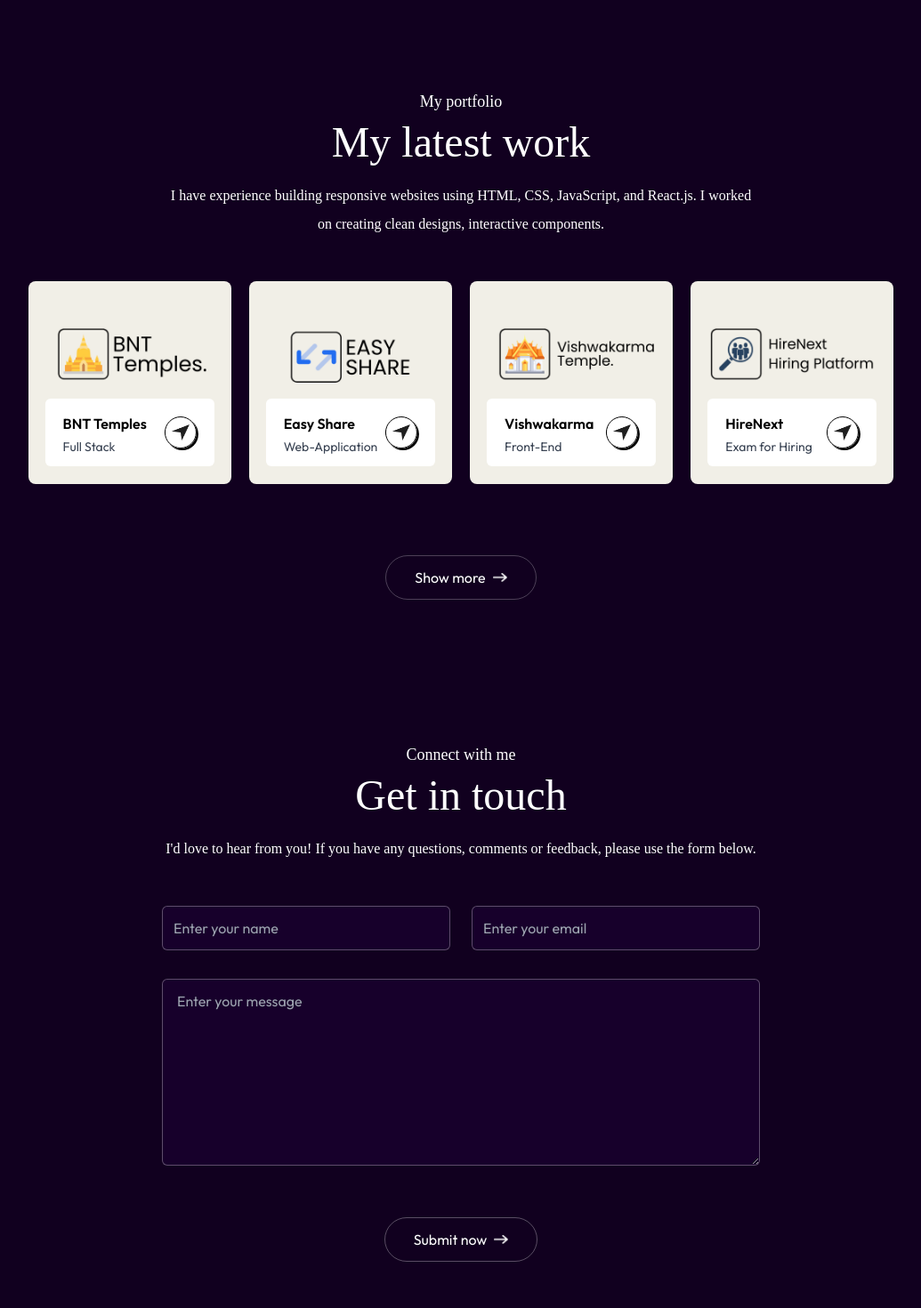
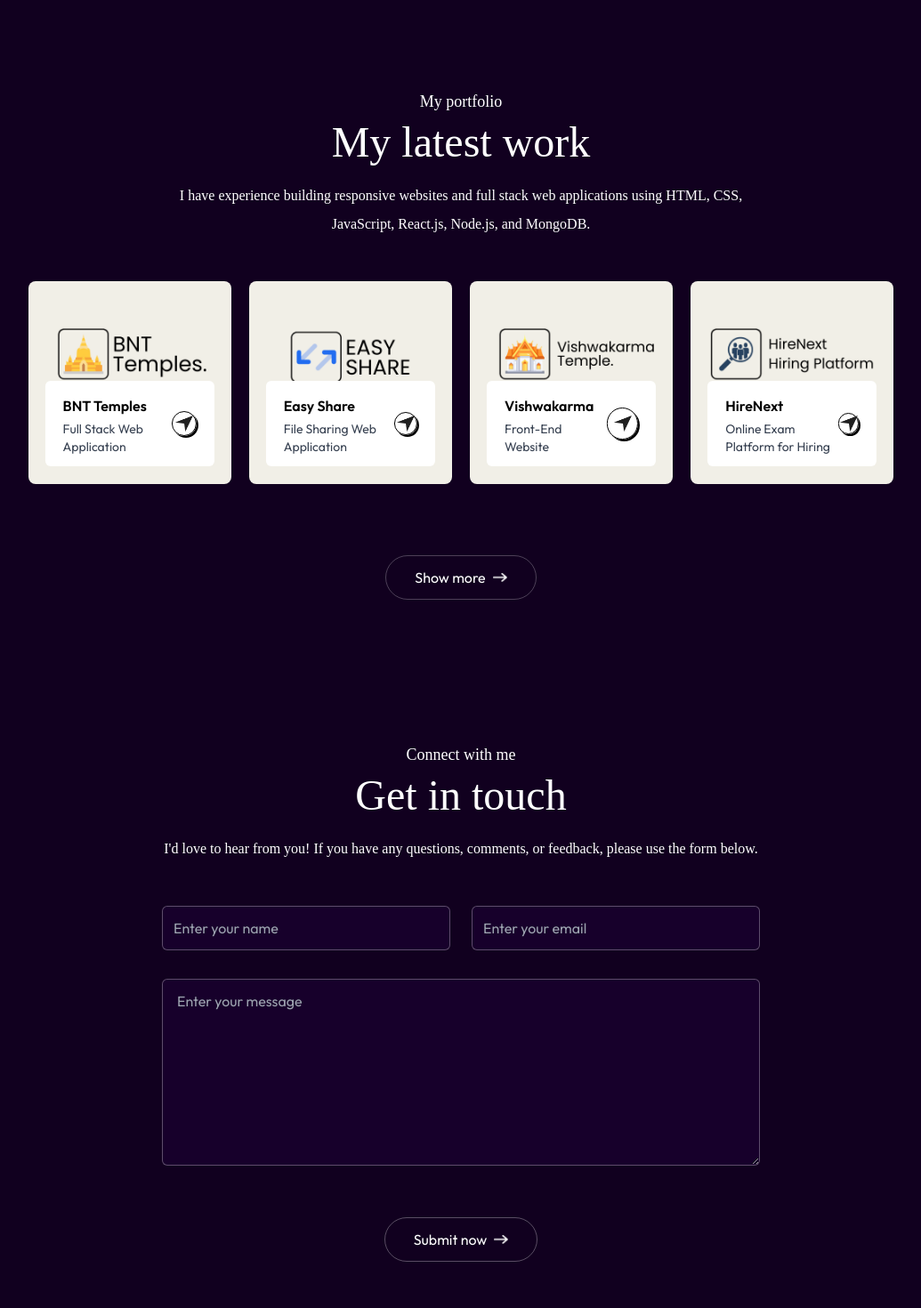
Before and after one commit to Mohan-Badiger/Portfolio, a React (Vite) app: page / in a window 1280 px wide. Shown: the part 1580-3050 px from the top of the page at 89% size, without its empty margins (122-1157 px from the left). Built offline with nearby package versions, Linux system fonts and the light colour scheme; a web font is replaced by a local one.

Commit message:
SEO update step-2

```diff
--- a/src/components/Contact.jsx
+++ b/src/components/Contact.jsx
@@ -1,57 +1,117 @@
-import { useEffect, useState } from 'react'
+import { useState } from 'react'
 
 export default function Contact() {
-    const [result, setResult] = useState("");
+  const [result, setResult] = useState("")
 
   const onSubmit = async (event) => {
-        event.preventDefault();
-        setResult("Sending....");
-        const formData = new FormData(event.target);
+    event.preventDefault()
+    setResult("Sending....")
+    const formData = new FormData(event.target)
 
-        // ----- Enter your Web3 Forms Access key below---------
-
-        formData.append("access_key", "d2ebae31-4a62-4d7e-8fee-bc974f2063ab");
+    formData.append("access_key", "d2ebae31-4a62-4d7e-8fee-bc974f2063ab")
 
     const res = await fetch("https://api.web3forms.com/submit", {
       method: "POST",
-            body: formData
-        }).then((res) => res.json());
+      body: formData,
+    }).then((res) => res.json())
 
     if (res.success) {
-            console.log("Success", res);
-            setResult(res.message);
-            event.target.reset();
+      setResult(res.message)
+      event.target.reset()
     } else {
-            console.log("Error", res);
-            setResult(res.message);
+      setResult(res.message)
     }
-    };
-
+  }
 
   return (
-        <div id="contact" className="w-full px-[12%] py-10 scroll-mt-20 bg-[url('./assets/footer-bg-color.png')] bg-no-repeat bg-[length:90%_auto] bg-center dark:bg-none">
+    <section
+      id="contact"
+      aria-label="Contact Mohan Badiger"
+      className="w-full px-[12%] py-10 scroll-mt-20 bg-[url('./assets/footer-bg-color.png')] bg-no-repeat bg-[length:90%_auto] bg-center dark:bg-none"
+    >
+      {/* ✅ SEO-only invisible heading */}
+      <h2 className="sr-only">
+        Contact Mohan Badiger – Full Stack MERN Developer
+      </h2>
 
+      {/* Existing visible content (unchanged) */}
       <h4 className="text-center mb-2 text-lg font-Ovo">Connect with me</h4>
-            <h2 className="text-center text-5xl font-Ovo">Get in touch</h2>
-            <p className="text-center max-w-2xl mx-auto mt-5 mb-12 font-Ovo">I&apos;d love to hear from you! If you have any questions, comments or feedback, please use the form below.</p>
+      <h3 className="text-center text-5xl font-Ovo">Get in touch</h3>
 
-            <form onSubmit={onSubmit} className="max-w-2xl mx-auto">
+      <p className="text-center max-w-2xl mx-auto mt-5 mb-12 font-Ovo">
+        I&apos;d love to hear from you! If you have any questions, comments, or
+        feedback, please use the form below.
+      </p>
 
-                <input type="hidden" name="subject" value="Mohan Badiger - New form Submission" />
+      <form
+        onSubmit={onSubmit}
+        aria-label="Contact form for Mohan Badiger"
+        className="max-w-2xl mx-auto"
+      >
+        <input
+          type="hidden"
+          name="subject"
+          value="Mohan Badiger - New Contact Form Submission"
+        />
+
+        {/* Hidden labels for SEO & accessibility */}
+        <label htmlFor="name" className="sr-only">
+          Your Name
+        </label>
+        <label htmlFor="email" className="sr-only">
+          Your Email Address
+        </label>
+        <label htmlFor="message" className="sr-only">
+          Your Message
+        </label>
 
         <div className="grid grid-cols-auto gap-6 mt-10 mb-8">
-                    <input type="text" placeholder="Enter your name" className="flex-1 px-3 py-2 focus:ring-1 outline-none border border-gray-300 dark:border-white/30 rounded-md bg-white dark:bg-darkHover/30" required name="name" />
+          <input
+            id="name"
+            type="text"
+            name="name"
+            required
+            placeholder="Enter your name"
+            className="flex-1 px-3 py-2 focus:ring-1 outline-none border border-gray-300 dark:border-white/30 rounded-md bg-white dark:bg-darkHover/30"
+          />
 
-                    <input type="email" placeholder="Enter your email" className="flex-1 px-3 py-2 focus:ring-1 outline-none border border-gray-300 dark:border-white/30 rounded-md bg-white dark:bg-darkHover/30" required name="email" />
+          <input
+            id="email"
+            type="email"
+            name="email"
+            required
+            placeholder="Enter your email"
+            className="flex-1 px-3 py-2 focus:ring-1 outline-none border border-gray-300 dark:border-white/30 rounded-md bg-white dark:bg-darkHover/30"
+          />
         </div>
-                <textarea rows="6" placeholder="Enter your message" className="w-full px-4 py-2 focus:ring-1 outline-none border border-gray-300 dark:border-white/30 rounded-md bg-white mb-6 dark:bg-darkHover/30" required name="message"></textarea>
+
+        <textarea
+          id="message"
+          name="message"
+          rows="6"
+          required
+          placeholder="Enter your message"
+          className="w-full px-4 py-2 focus:ring-1 outline-none border border-gray-300 dark:border-white/30 rounded-md bg-white mb-6 dark:bg-darkHover/30"
+        ></textarea>
+
         <div className="h-captcha mb-6 max-w-full" data-captcha="true"></div>
-                <button type='submit' className="py-2 px-8 w-max flex items-center justify-between gap-2 bg-black/80 text-white rounded-full mx-auto hover:bg-black duration-500 dark:bg-transparent dark:border dark:border-white/30 dark:hover:bg-darkHover">
+
+        <button
+          type="submit"
+          className="py-2 px-8 w-max flex items-center justify-between gap-2 bg-black/80 text-white rounded-full mx-auto hover:bg-black duration-500 dark:bg-transparent dark:border dark:border-white/30 dark:hover:bg-darkHover"
+        >
           Submit now
-                    <img src="./assets/right-arrow-white.png" alt="" className="w-4" />
+          <img
+            src="./assets/right-arrow-white.png"
+            alt="submit contact form"
+            className="w-4"
+          />
         </button>
-                <p className='mt-4'>{result}</p>
+
+        <p className="mt-4" aria-live="polite">
+          {result}
+        </p>
       </form>
-        </div>
+    </section>
   )
 }
--- a/src/components/Work.jsx
+++ b/src/components/Work.jsx
@@ -3,55 +3,105 @@ export default function Work() {
     {
       name: 'BNT Temples',
       icon: './assets/work-1.png',
-            description: 'Full Stack',
+      description: 'Full Stack Web Application',
       link: 'https://kds-temple-frontend.vercel.app',
     },
     {
       name: 'Easy Share',
       icon: './assets/work-2.png',
-            description: 'Web-Application',
+      description: 'File Sharing Web Application',
       link: 'https://easysharefiles.vercel.app',
     },
     {
       name: 'Vishwakarma',
       icon: './assets/work-3.png',
-            description: 'Front-End',
+      description: 'Front-End Website',
       link: 'https://vishwakarma-temple-website.vercel.app',
     },
     {
       name: 'HireNext',
       icon: './assets/work-4.png',
-            description: 'Exam for Hiring',
+      description: 'Online Exam Platform for Hiring',
       link: 'https://hirenext-frontend-mohan.vercel.app',
-        }
-    ];
+    },
+  ]
+
   return (
-        <div id="work" className="w-full px-[16%] sm:px-[12%] py-10 scroll-mt-20">
+    <section
+      id="work"
+      aria-label="Projects by Mohan Badiger"
+      className="w-full px-[16%] sm:px-[12%] py-10 scroll-mt-20"
+    >
+      {/* ✅ SEO-only invisible heading */}
+      <h2 className="sr-only">
+        Projects by Mohan Badiger – Full Stack MERN Developer
+      </h2>
+
+      {/* Existing visible headings (unchanged) */}
       <h4 className="text-center mb-2 text-lg font-Ovo">My portfolio</h4>
-            <h2 className="text-center text-5xl font-Ovo">My latest work</h2>
-            <p className="text-center max-w-2xl mx-auto mt-5 mb-12 font-Ovo">I have experience building responsive websites using HTML, CSS, JavaScript, and React.js. I worked on creating clean designs, interactive components.</p>
+      <h3 className="text-center text-5xl font-Ovo">My latest work</h3>
 
-            <div className="grid grid-cols-1 md:grid-cols-3 lg:grid-cols-4  my-10 gap-5 dark:text-black">
-                {work.map((work) => (
-                    <div key={work.name} className="aspect-square bg-no-repeat bg-cover bg-center rounded-lg relative cursor-pointer group" style={{ backgroundImage: `url(${work.icon})` }}>
-                        <a href={work.link} target="_blank" className="bg-white w-10/12 rounded-md absolute bottom-5 left-1/2 -translate-x-1/2 py-3 px-5 flex items-center justify-between duration-500 group-hover:bottom-7">
+      <p className="text-center max-w-2xl mx-auto mt-5 mb-12 font-Ovo">
+        I have experience building responsive websites and full stack web
+        applications using HTML, CSS, JavaScript, React.js, Node.js, and MongoDB.
+      </p>
+
+      <div className="grid grid-cols-1 md:grid-cols-3 lg:grid-cols-4 my-10 gap-5 dark:text-black">
+        {work.map((item) => (
+          <article
+            key={item.name}
+            className="aspect-square bg-no-repeat bg-cover bg-center rounded-lg relative cursor-pointer group"
+            style={{ backgroundImage: `url(${item.icon})` }}
+            aria-label={`${item.name} project by Mohan Badiger`}
+          >
+            {/* SEO-only invisible image */}
+            <img
+              src={item.icon}
+              alt={`${item.name} project screenshot`}
+              className="sr-only"
+            />
+
+            <a
+              href={item.link}
+              target="_blank"
+              rel="noopener noreferrer"
+              className="bg-white w-10/12 rounded-md absolute bottom-5 left-1/2 -translate-x-1/2 py-3 px-5 flex items-center justify-between duration-500 group-hover:bottom-7"
+              aria-label={`View ${item.name} project`}
+            >
               <div>
-                                <h2 className="font-semibold">{work.name}</h2>
-                                <p className="text-sm text-gray-700">{work.description}</p>
+                <h4 className="font-semibold">{item.name}</h4>
+                <p className="text-sm text-gray-700">{item.description}</p>
               </div>
+
               <div className="border rounded-full border-black w-9 aspect-square flex items-center justify-center shadow-[2px_2px_0_#000] group-hover:bg-lime-300 transition">
-                                <img src="./assets/send-icon.png" alt="" className="w-5" />
+                <img
+                  src="./assets/send-icon.png"
+                  alt="Open project link"
+                  className="w-5"
+                />
               </div>
             </a>
-                    </div>
+          </article>
         ))}
       </div>
-            <a href="#" className="w-max flex items-center justify-center gap-2 text-gray-700 border border-gray-300 dark:border-white/25 hover:bg-slate-100/70 dark:hover:bg-darkHover rounded-full py-2 px-8 mx-auto my-20 duration-300 dark:text-white">
+
+      <a
+        href="#"
+        className="w-max flex items-center justify-center gap-2 text-gray-700 border border-gray-300 dark:border-white/25 hover:bg-slate-100/70 dark:hover:bg-darkHover rounded-full py-2 px-8 mx-auto my-20 duration-300 dark:text-white"
+        aria-label="View more projects by Mohan Badiger"
+      >
         Show more
-                <img src="./assets/right-arrow-bold.png" alt="" className="w-4 dark:hidden" />
-                <img src="./assets/right-arrow-bold-dark.png" alt="" className="w-4 hidden dark:block" />
+        <img
+          src="./assets/right-arrow-bold.png"
+          alt="right arrow"
+          className="w-4 dark:hidden"
+        />
+        <img
+          src="./assets/right-arrow-bold-dark.png"
+          alt="right arrow"
+          className="w-4 hidden dark:block"
+        />
       </a>
-
-        </div>
+    </section>
   )
 }
```
Also changed, not shown: index.html (+30 -6 lines), src/components/Footer.jsx (+80 -14 lines). Lines whose indentation alone changed are shown as unchanged.
